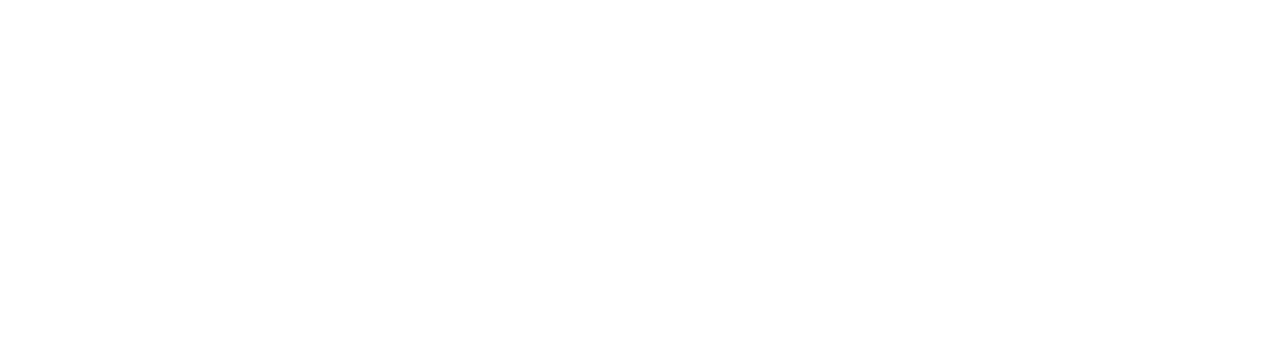
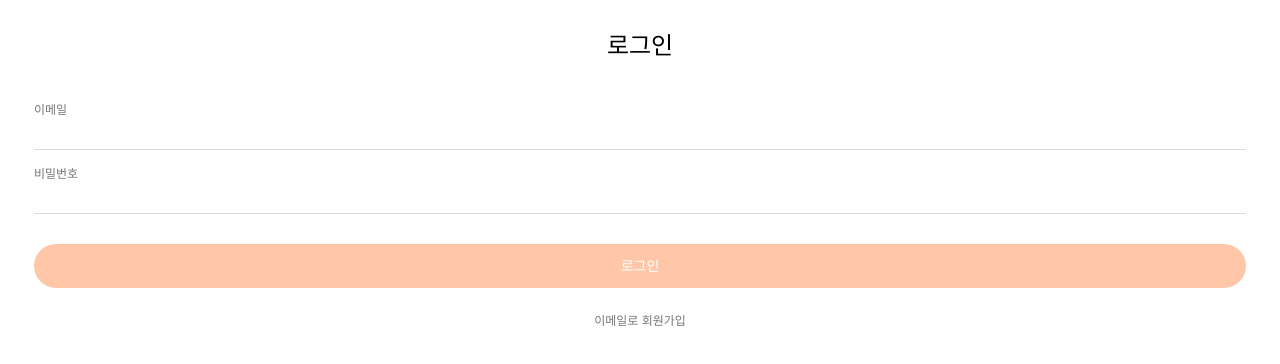
Before and after one commit to FE-Project-Team1/tripic, a React (Vite) app: page /login/email in a window 1280 px wide. Before the commit this address had no page. Shown: the top 364 px of the page. Built offline with nearby package versions, Linux system fonts and the light colour scheme; a web font is replaced by a local one.

Commit message:
feat/이메일로 로그인 페이지 추가

```diff
--- a/src/MainApp.tsx
+++ b/src/MainApp.tsx
@@ -1,6 +1,7 @@
 import { BrowserRouter, Routes, Route } from 'react-router-dom';
 import Home from './pages/Home/Index';
 import Login from './pages/Login/Index';
+import LoginEmail from './pages/LoginEmail/Index';
 import Profile from './pages/Profile/Index';
 
 function MainApp() {
@@ -9,6 +10,7 @@
       <Routes>
         <Route path="/" element={<Home />} />
         <Route path="/login" element={<Login />} />
+        <Route path="/login/email" element={<LoginEmail />} />
         <Route path="/profile" element={<Profile />} />
       </Routes>
     </BrowserRouter>
--- /dev/null
+++ b/src/component/CommonBtn.tsx
@@ -0,0 +1,19 @@
+interface ICommonBtn {
+  text: string;
+  disabled?: boolean;
+  type?: 'button' | 'submit' | 'reset';
+}
+
+function CommonBtn({ text, disabled = false, type = 'button' }: ICommonBtn) {
+  return (
+    <button
+      type={type}
+      disabled={disabled}
+      className={`w-full h-11 rounded-[44px] text-white font-medium text-sm ${disabled ? 'bg-[#FFC7A7]' : 'bg-main'}`}
+    >
+      {text}
+    </button>
+  );
+}
+
+export default CommonBtn;
--- a/src/index.css
+++ b/src/index.css
@@ -5,7 +5,7 @@
   --color-main: #f26e22;
   --color-main-disabled: #ffc7a7;
   --color-gray: #767676;
-  --color-ligt-gray: #dbdbdb;
+  --color-light-gray: #dbdbdb;
   --color-light-gray-02: #c4c4c4;
   --color-red: #eb5757;
   --color-yellow: #f2c94c;
--- /dev/null
+++ b/src/pages/LoginEmail/Index.tsx
@@ -0,0 +1,45 @@
+import { Link } from 'react-router-dom';
+import CommonBtn from '../../component/CommonBtn';
+
+interface IInput {
+  name: string;
+  text: string;
+  type: string;
+}
+
+function CommonInput({ name, text, type }: IInput) {
+  return (
+    <div className="flex flex-col gap-1 mb-4">
+      <label htmlFor={name} className="font-medium text-xs text-gray">
+        {text}
+      </label>
+      <input
+        id={name}
+        type={type}
+        className="h-7 border-b-[1px] border-light-gray"
+      />
+    </div>
+  );
+}
+
+function LoginEmail() {
+  return (
+    <section className="pt-[30px] px-[34px]">
+      <h1 className="text-center font-medium text-2xl mb-10">로그인</h1>
+      <form>
+        <CommonInput name="email" text="이메일" type="text" />
+        <CommonInput name="password" text="비밀번호" type="password" />
+        <div className="mt-[30px]">
+          <CommonBtn text={'로그인'} disabled={true} />
+        </div>
+      </form>
+      <div className="mt-5 text-center">
+        <Link to="" className="text-xs text-gray">
+          이메일로 회원가입
+        </Link>
+      </div>
+    </section>
+  );
+}
+
+export default LoginEmail;
```
